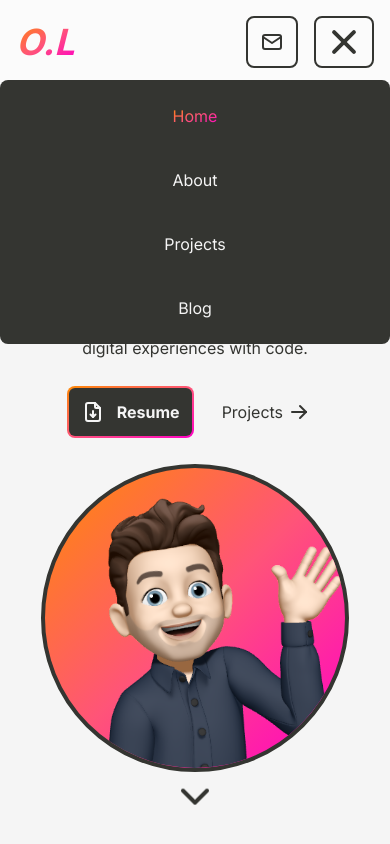
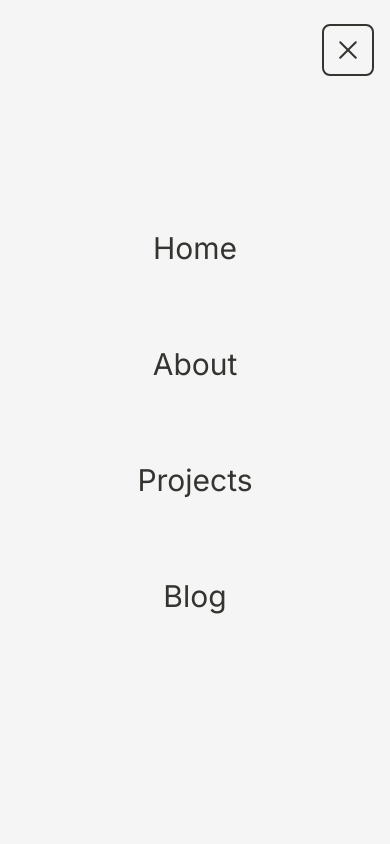
Before and after one commit to oliver-lister/oliverlister_dev, a Next.js app: page / in a window 390 px wide. Both pictures are taken after a click on the button 343 px from the left and 42 px from the top of the page. Shown: the top 844 px of the page. Built offline with nearby package versions, Linux system fonts and the light colour scheme.

Commit message:
fixed mobilenav styles

```diff
--- /dev/null
+++ b/src/app/_components/DesktopNav.tsx
@@ -0,0 +1,66 @@
+import { usePathname } from "next/navigation";
+import { useEffect, useRef } from "react";
+import { NavLink } from "./NavBar";
+import Link from "next/link";
+
+function DesktopNav({ links }: { links: NavLink[] }) {
+  const pathname = usePathname();
+  const home = useRef<HTMLAnchorElement | null>(null);
+  const about = useRef<HTMLAnchorElement | null>(null);
+  const projects = useRef<HTMLAnchorElement | null>(null);
+  const blog = useRef<HTMLAnchorElement | null>(null);
+
+  useEffect(() => {
+    const menu = document.querySelector(".menu__list") as HTMLElement;
+
+    const pathLookup = {
+      "/": home.current,
+      "/about": about.current,
+      "/projects": projects.current,
+      "/blog": blog.current,
+    } as { [key: string]: HTMLAnchorElement | null };
+
+    // Hovering line under Desktop Links
+    const handleChange = (pathname: string) => {
+      const active = pathLookup[pathname];
+      if (active) {
+        menu.style.setProperty("--underline-width", `${active.offsetWidth}px`);
+        menu.style.setProperty(
+          "--underline-offset-x",
+          `${active.offsetLeft}px`
+        );
+      }
+    };
+    handleChange(pathname);
+  }, [pathname]);
+
+  return (
+    <nav id="navigation">
+      <ul className="menu__list relative grid gap-10 grid-flow-col">
+        {links.map((link) => (
+          <li key={link.path}>
+            <Link
+              ref={
+                link.ref === "home"
+                  ? home
+                  : link.ref === "about"
+                  ? about
+                  : link.ref === "projects"
+                  ? projects
+                  : blog
+              }
+              href={link.path}
+              className={`menu__link select-none ${
+                link.path === pathname ? "text-clip-gradient" : ""
+              }`}
+            >
+              {link.label}
+            </Link>
+          </li>
+        ))}
+      </ul>
+    </nav>
+  );
+}
+
+export default DesktopNav;
--- a/src/app/_components/Header.tsx
+++ b/src/app/_components/Header.tsx
@@ -5,20 +5,20 @@ import NavBar from "./NavBar";
 import Link from "next/link";
 
 export default function Header() {
-  const { scrollYDirection } = useScroll();
+  const { scrollYDirection, scrollYPosition } = useScroll();
 
   let headerClasses: string;
 
-  if (scrollYDirection === "up") {
+  if (scrollYDirection === "down" && scrollYPosition > 100) {
+    headerClasses =
+      "transition-transform delay-200 duration-300 translate-y-[-100%] sticky top-0 z-10 bg-secondary-800 shadow dark:bg-primary-400 dark:shadow-secondary/10";
+  } else {
     headerClasses =
       "transition-transform duration-300 translate-y-0 sticky top-0 z-10 bg-secondary-800 shadow dark:bg-primary-400 dark:shadow-secondary/10";
-  } else {
-    headerClasses =
-      "transition-transform delay-200 duration-300 translate-y-[-100%] bg-secondary-800 shadow dark:bg-primary-400 dark:shadow-secondary/10";
   }
 
   return (
-    <header className={headerClasses}>
+    <header id="header" className={headerClasses}>
       <div className="wrapper flex justify-between items-center">
         <Link href="/">
           <p className="italic text-4xl font-bold text-clip-gradient">O.L</p>
--- /dev/null
+++ b/src/app/_components/MobileNav.tsx
@@ -0,0 +1,26 @@
+import { NavLink } from "./NavBar";
+import Link from "next/link";
+
+function MobileNav({
+  links,
+  toggleMobileMenu,
+}: {
+  links: NavLink[];
+  toggleMobileMenu: () => void;
+}) {
+  return (
+    <nav id="navigation" className="w-full h-screen fixed inset-0">
+      <ul className="h-full text-center grid place-content-center gap-20 text-3xl bg-secondary text-primary | dark:bg-primary dark:text-secondary">
+        {links.map((link) => (
+          <li key={link.path}>
+            <Link href={link.path} onClick={toggleMobileMenu}>
+              {link.label}
+            </Link>
+          </li>
+        ))}
+      </ul>
+    </nav>
+  );
+}
+
+export default MobileNav;
--- a/src/app/_components/NavBar.tsx
+++ b/src/app/_components/NavBar.tsx
@@ -1,13 +1,21 @@
 "use client";
 
-import Link from "next/link";
 import Button from "../../components/Button";
-import { useState, useEffect, useRef } from "react";
 import { useModal } from "@/context/ModalContext";
-import { usePathname } from "next/navigation";
 import { IconMail } from "@tabler/icons-react";
+import DesktopNav from "./DesktopNav";
+import { useEffect, useState } from "react";
+import MobileNav from "./MobileNav";
+import useScroll from "@/hooks/useScroll";
+import Hamburger from "@/components/Hamburger";
 
-const links = [
+export type NavLink = {
+  path: string;
+  label: string;
+  ref: string;
+};
+
+const links: NavLink[] = [
   { path: "/", label: "Home", ref: "home" },
   { path: "/about", label: "About", ref: "about" },
   { path: "/projects", label: "Projects", ref: "projects" },
@@ -15,76 +23,52 @@ const links = [
 ];
 
 export default function NavBar() {
-  const [menuIsOpen, setMenuIsOpen] = useState(false);
   const { openModal } = useModal();
-  const home = useRef<HTMLAnchorElement | null>(null);
-  const about = useRef<HTMLAnchorElement | null>(null);
-  const projects = useRef<HTMLAnchorElement | null>(null);
-  const blog = useRef<HTMLAnchorElement | null>(null);
-  const pathname = usePathname();
+  const { toggleAllowScroll } = useScroll();
+  const [isMobileMenuOpen, setIsMobileMenuOpen] = useState<boolean>(false);
+  const [showMobileMenu, setShowMobileMenu] = useState<boolean>(true);
 
-  const toggleMenu = () => {
-    setMenuIsOpen(!menuIsOpen);
+  const toggleMobileMenu = () => {
+    toggleAllowScroll();
+    setIsMobileMenuOpen((prev) => !prev);
   };
 
-  // Desktop Navbar Underline styles
+  // access window API to find viewport width on mount
+  useEffect(() => {
+    if (window.innerWidth > 768) {
+      setShowMobileMenu(false);
+    } else {
+      setShowMobileMenu(true);
+    }
+  }, []);
 
+  // handle resize events
   useEffect(() => {
-    const menu = document.querySelector(".menu__list") as HTMLElement;
-
-    const pathLookup = {
-      "/": home.current,
-      "/about": about.current,
-      "/projects": projects.current,
-      "/blog": blog.current,
-    } as { [key: string]: HTMLAnchorElement | null };
-
-    const handleChange = (pathname: string) => {
-      const active = pathLookup[pathname];
-      if (active) {
-        menu.style.setProperty("--underline-width", `${active.offsetWidth}px`);
-        menu.style.setProperty(
-          "--underline-offset-x",
-          `${active.offsetLeft}px`
-        );
+    const handleResize = () => {
+      if (window.innerWidth > 768) {
+        setShowMobileMenu(false);
+        setIsMobileMenuOpen(false);
+      } else {
+        setShowMobileMenu(true);
       }
     };
-    handleChange(pathname);
-  }, [pathname]);
+
+    window.addEventListener("resize", handleResize);
+
+    return () => window.removeEventListener("resize", handleResize);
+  }, []);
+
+  const NavMenu = showMobileMenu ? (
+    isMobileMenuOpen ? (
+      <MobileNav links={links} toggleMobileMenu={toggleMobileMenu} />
+    ) : null
+  ) : (
+    <DesktopNav links={links} />
+  );
 
   return (
     <>
-      <nav>
-        <ul
-          className={
-            (menuIsOpen ? "right-0 " : "-left-full") +
-            " grid gap-10 absolute z-10 top-20 w-full text-center py-6 bg-primary text-secondary rounded-lg dark:bg-secondary dark:text-primary | menu__list md:z-0 md:relative md:top-0 md:left-0 md:bg-inherit md:text-inherit dark:md:bg-inherit dark:md:text-inherit md:py-0 md:w-auto md:grid-flow-col"
-          }
-        >
-          {links.map((link) => (
-            <li key={link.path}>
-              <Link
-                ref={
-                  link.ref === "home"
-                    ? home
-                    : link.ref === "about"
-                    ? about
-                    : link.ref === "projects"
-                    ? projects
-                    : blog
-                }
-                href={link.path}
-                onClick={toggleMenu}
-                className={`menu__link select-none ${
-                  link.path === pathname ? "text-clip-gradient" : ""
-                }`}
-              >
-                {link.label}
-              </Link>
-            </li>
-          ))}
-        </ul>
-      </nav>
+      {NavMenu}
       <div className="flex gap-4">
         <Button
           onClick={() => openModal("contact")}
@@ -95,37 +79,12 @@ export default function NavBar() {
           <span className="hidden | sm:block">Let&apos;s talk</span>
         </Button>
         <Button
-          onClick={toggleMenu}
-          className="md:hidden group"
+          onClick={toggleMobileMenu}
+          className="md:hidden group z-10"
           theme="primary"
           ariaLabel="Toggle mobile navigation menu"
         >
-          <div className="grid gap-1 items-center">
-            <span
-              className={
-                (menuIsOpen
-                  ? "translate-y-1 rotate-45"
-                  : "translate-y-0 rotate-0") +
-                "  transition h-1 w-8 rounded-full bg-primary dark:bg-secondary group-hover:bg-secondary dark:group-hover:bg-primary"
-              }
-            ></span>
-            <span
-              className={
-                menuIsOpen
-                  ? "hidden"
-                  : "block" +
-                    " transition h-1 w-8 rounded-full bg-primary dark:bg-secondary group-hover:bg-secondary dark:group-hover:bg-primary"
-              }
-            ></span>
-            <span
-              className={
-                (menuIsOpen
-                  ? "-translate-y-1 -rotate-45"
-                  : "translate-y-0 rotate-0") +
-                " transition h-1 w-8 rounded-full bg-primary dark:bg-secondary group-hover:bg-secondary dark:group-hover:bg-primary"
-              }
-            ></span>
-          </div>
+          <Hamburger isMobileMenuOpen={isMobileMenuOpen} />
         </Button>
       </div>
     </>
--- a/src/app/globals.css
+++ b/src/app/globals.css
@@ -4,7 +4,7 @@
 
 :root {
   --breakpoint-sm: 650px;
-  --layout-padding-y: 1rem;
+  --layout-padding-y: 1.5rem;
   --gradient-accent: linear-gradient(
     to bottom right,
     #ff8a05,
@@ -15,7 +15,7 @@
 
 @media (min-width: 640px) {
   :root {
-    --layout-padding-y: 2rem;
+    --layout-padding-y: 2em;
   }
 }
 
@@ -39,7 +39,7 @@
 
 @media (min-width: 640px) {
   .hero {
-    min-height: calc(100vh - 100px - 48px);
+    min-height: calc(100vh - 52px - 48px - var(--layout-padding-y));
   }
 }
 
--- /dev/null
+++ b/src/components/Hamburger.tsx
@@ -0,0 +1,26 @@
+const spanClasses =
+  "block transition-all duration-300 ease-out h-0.5 w-6 rounded-sm bg-primary dark:bg-secondary group-hover:bg-secondary dark:group-hover:bg-primary";
+
+function Hamburger({ isMobileMenuOpen }: { isMobileMenuOpen: boolean }) {
+  return (
+    <div className="flex flex-col justify-center items-center">
+      <span
+        className={`${spanClasses} ${
+          isMobileMenuOpen ? "rotate-45 translate-y-1" : "-translate-y-0.5"
+        }`}
+      ></span>
+      <span
+        className={`my-0.5 ${spanClasses} ${
+          isMobileMenuOpen ? "opacity-0" : "opacity-100"
+        }`}
+      ></span>
+      <span
+        className={`${spanClasses} ${
+          isMobileMenuOpen ? "-rotate-45 -translate-y-1" : "translate-y-0.5"
+        }`}
+      ></span>
+    </div>
+  );
+}
+
+export default Hamburger;
--- a/src/context/ModalContext.tsx
+++ b/src/context/ModalContext.tsx
@@ -1,5 +1,6 @@
 "use client";
 
+import useScroll from "@/hooks/useScroll";
 import React, { createContext, useContext, useEffect, useState } from "react";
 
 type ModalContextType = {
@@ -15,13 +16,16 @@ const ModalContextProvider = ({
 }: Readonly<{
   children: React.ReactNode;
 }>) => {
+  const { toggleAllowScroll } = useScroll();
   const [modal, setModal] = useState<string | null>(null);
 
   const openModal = (name: string) => {
     setModal(name);
+    toggleAllowScroll();
   };
 
   const closeModal = () => {
+    toggleAllowScroll();
     setModal(null);
   };
 
--- a/src/hooks/useScroll.tsx
+++ b/src/hooks/useScroll.tsx
@@ -10,7 +10,7 @@ type ScrollData = {
 const useScroll = () => {
   const [scroll, setScroll] = useState<ScrollData>({
     scrollYPosition: 0,
-    scrollYDirection: "down",
+    scrollYDirection: "up",
     isScrolling: false,
     allowScroll: true,
   });
```
